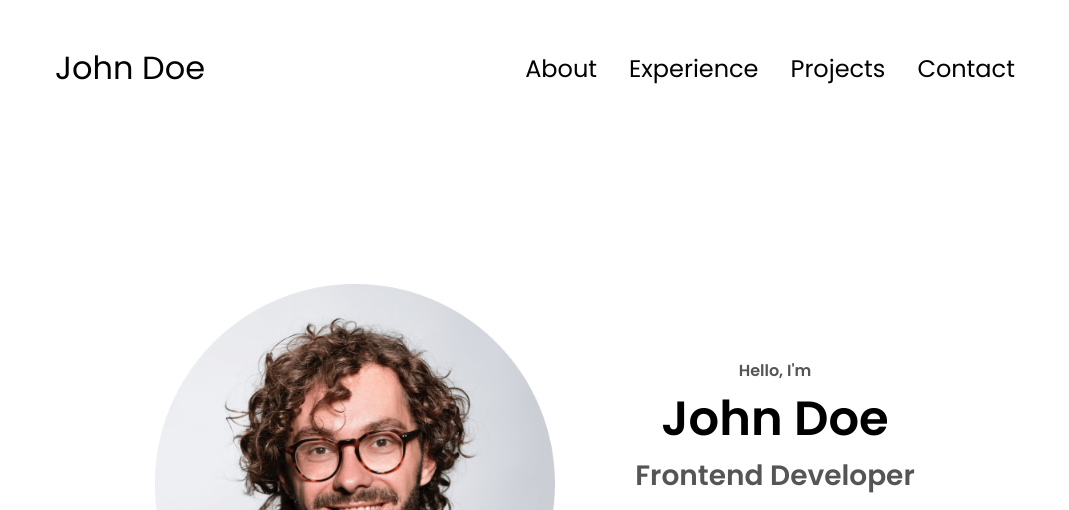
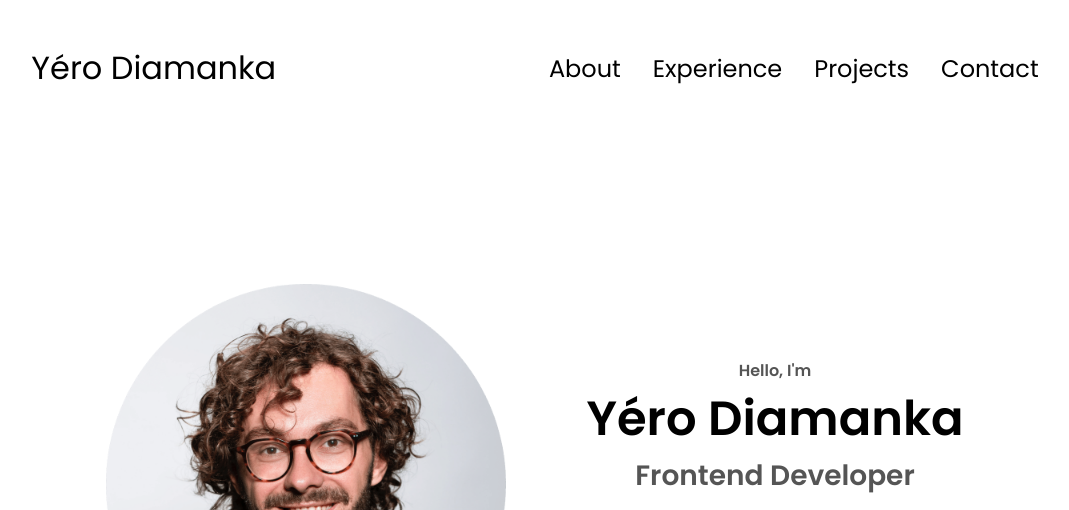
Before and after one commit to diamankayero/siteweb, a plain HTML site: page index.html in a window 1280 px wide. Shown: the top 510 px of the page, without its empty margins (105-1174 px from the left). Drawn offline with Linux system fonts and the light colour scheme.

Commit message:
2 commit

```diff
--- a/index.html
+++ b/index.html
@@ -1,5 +1,5 @@
 <!DOCTYPE html>
-<html lang="en">
+<html lang="fr">
   <head>
     <meta charset="UTF-8" />
     <meta http-equiv="X-UA-Compatible" content="IE=edge" />
@@ -10,7 +10,7 @@
   </head>
   <body>
     <nav id="desktop-nav">
-      <div class="logo">John Doe</div>
+      <div class="logo">Yéro Diamanka</div>
       <div>
         <ul class="nav-links">
           <li><a href="#about">About</a></li>
@@ -21,7 +21,7 @@
       </div>
     </nav>
     <nav id="hamburger-nav">
-      <div class="logo">John Doe</div>
+      <div class="logo">Yéro Diamanka</div>
       <div class="hamburger-menu">
         <div class="hamburger-icon" onclick="toggleMenu()">
           <span></span>
@@ -42,7 +42,7 @@
       </div>
       <div class="section__text">
         <p class="section__text__p1">Hello, I'm</p>
-        <h1 class="title">John Doe</h1>
+        <h1 class="title">Yéro Diamanka</h1>
         <p class="section__text__p2">Frontend Developer</p>
         <div class="btn-container">
           <button
@@ -375,7 +375,7 @@
           </ul>
         </div>
       </nav>
-      <p>Copyright &#169; 2023 John Doe. All Rights Reserved.</p>
+      <p>Copyright &#169; 2024 Yéro Diamanka. All Rights Reserved.</p>
     </footer>
     <script src="script.js"></script>
   </body>
```
